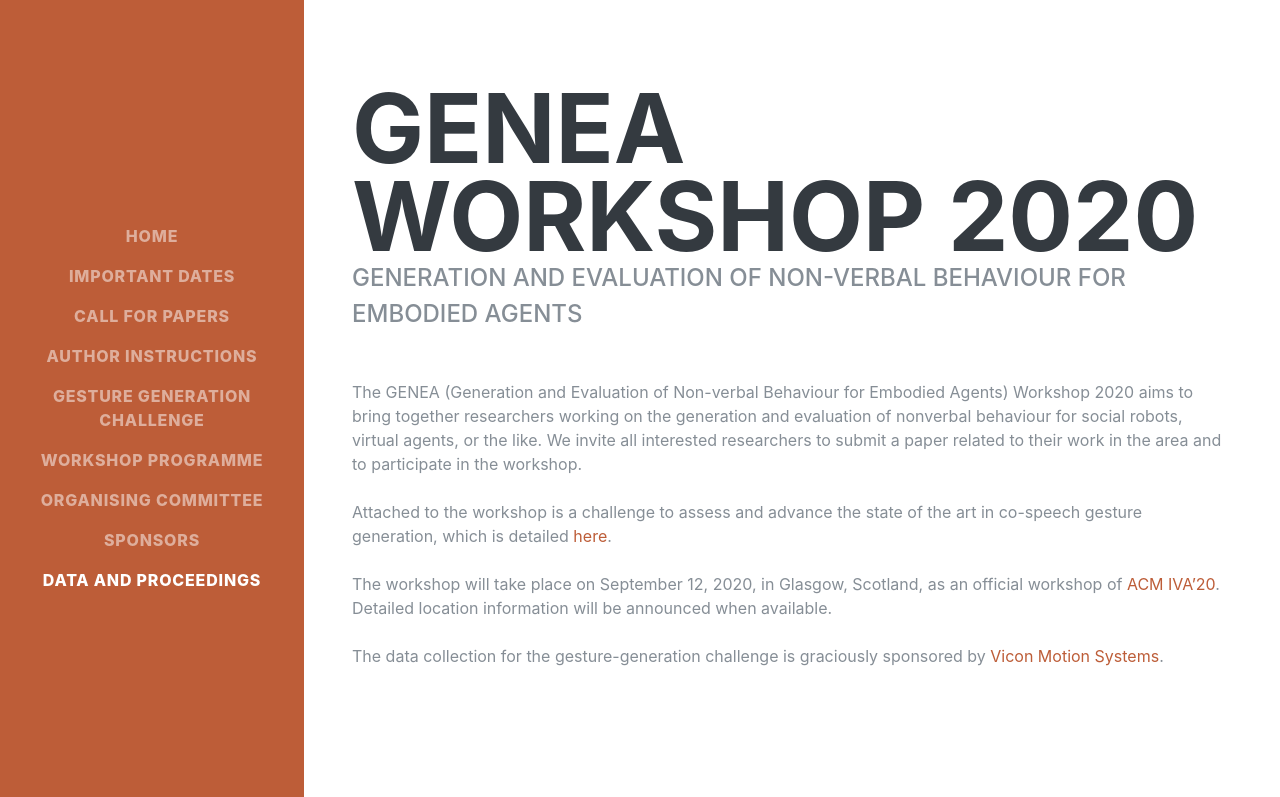
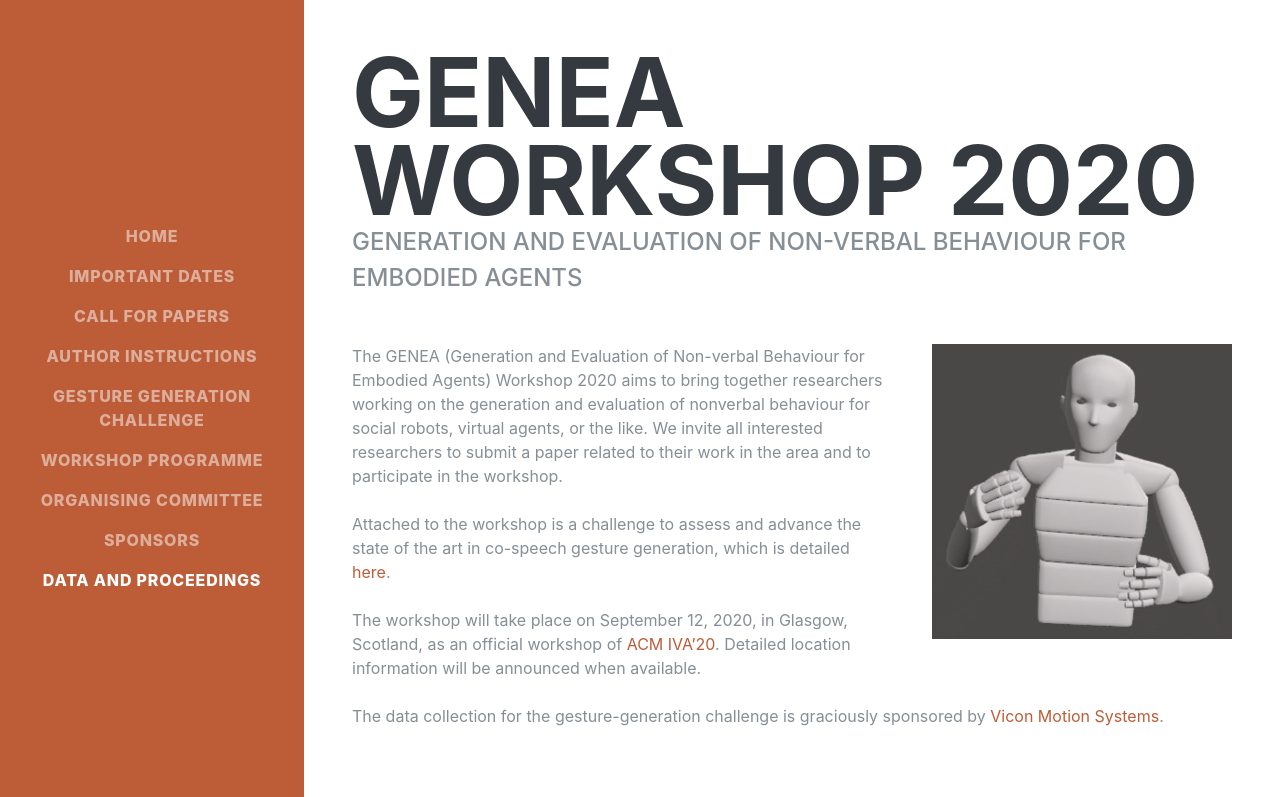
Before and after one commit to genea-workshop/2020, a website: page docs/index.html in a window 1280 px wide. Both pictures are taken after a click on the link 152 px from the left and 208 px from the top of the page. Shown: the top 797 px of the page. Drawn offline with Linux system fonts and the light colour scheme; files that its build step writes are made by us from their sources; a web font is replaced by a local one.

Commit message:
small updates

```diff
--- a/docs/index.html
+++ b/docs/index.html
@@ -81,9 +81,13 @@
   <div class="container-fluid p-0">
     <section class="iva-section p-3 p-lg-5 d-flex align-items-center" id="home">
       <div class="w-100">
+
+
         <h1 class="mb-0">GENEA workshop 2020
         </h1>
+
         <div class="subheading mb-5">Generation and Evaluation of Non-verbal Behaviour for Embodied Agents</div>
+        <img src="img/avatar.png" alt="" width="300" class="ml-5 float-right">
         <p class="mb-5">The GENEA (Generation and Evaluation of Non-verbal Behaviour for Embodied Agents) Workshop 2020 aims to bring together researchers working on the generation and evaluation of nonverbal behaviour for social
           robots, virtual agents, or the like. We invite all interested researchers to submit a paper related to their
           work in the area and to participate in the workshop. <br><br>
@@ -94,7 +98,10 @@
           The data collection for the gesture-generation challenge is graciously sponsored by <a href="https://www.vicon.com/">Vicon Motion
             Systems</a>.
         </p>
+
+
       </div>
+
     </section>
 
     <hr class="m-0">
--- a/docs/js/iva.js
+++ b/docs/js/iva.js
@@ -6,7 +6,9 @@
     if (location.pathname.replace(/^\//, '') == this.pathname.replace(/^\//, '') && location.hostname == this.hostname) {
       var target = $(this.hash);
       target = target.length ? target : $('[name=' + this.hash.slice(1) + ']');
+
       if (target.length) {
+        gtag('config', 'UA-163300228-1', {'page_path': "2020/" + this.hash.slice(1)});
         $('html, body').animate({
           scrollTop: (target.offset().top)
         }, 1000, "easeInOutExpo");
@@ -14,6 +16,7 @@
       }
     }
   });
+
 
   // Closes responsive menu when a scroll trigger link is clicked
   $('.js-scroll-trigger').click(function() {
@@ -25,4 +28,5 @@
     target: '#sideNav'
   });
 
+
 })(jQuery); // End of use strict
```
Also changed, not shown: docs/img/avatar.png (added), docs/js/iva.min.js.
